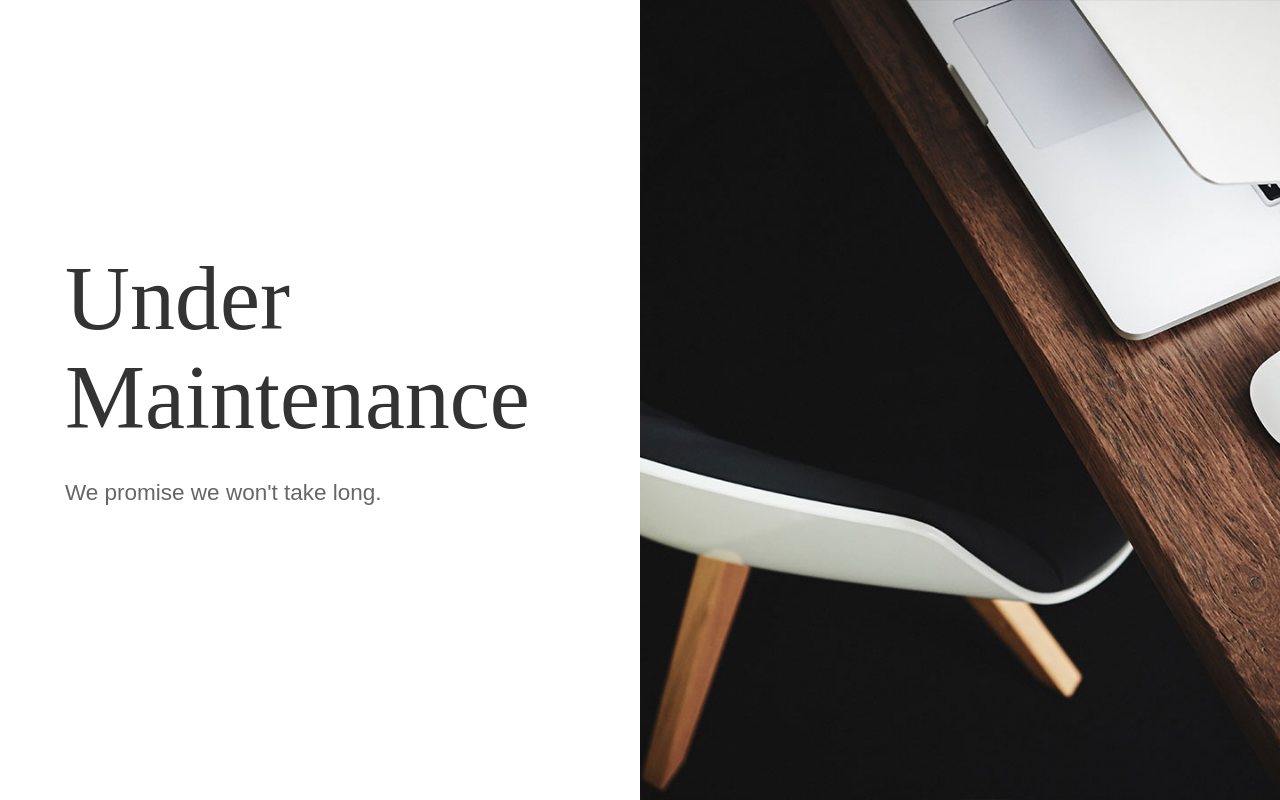
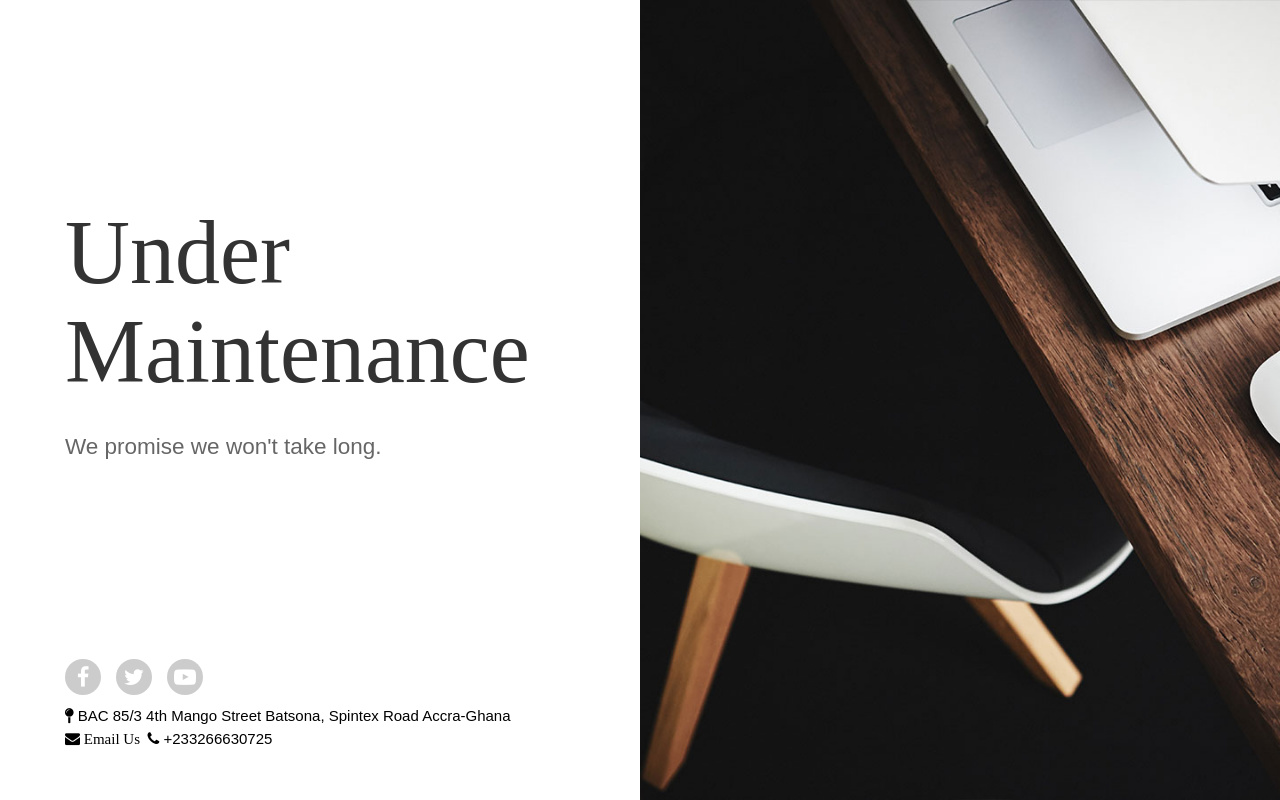
Before and after one commit to kamalsolutions/sgid, a plain HTML site: page index.html in a window 1280 px wide. Drawn offline with Linux system fonts and the light colour scheme; a web font is replaced by a local one.

Commit message:
added contact details to coming soon

```diff
--- a/index.html
+++ b/index.html
@@ -57,7 +57,7 @@
 			</div>
 
 			<div class="flex-w">
-		<!-- 		<a href="#" class="size3 flex-c-m how-social trans-04 m-r-15 m-b-10">
+				<a href="#" class="size3 flex-c-m how-social trans-04 m-r-15 m-b-10">
 					<i class="fa fa-facebook"></i>
 				</a>
 
@@ -67,7 +67,15 @@
 
 				<a href="#" class="size3 flex-c-m how-social trans-04 m-r-15 m-b-10">
 					<i class="fa fa-youtube-play"></i>
-				</a> -->
+				</a>
+        <a href="" style="color: black" >
+             <span class="fa fa-map-pin" style="color: black"></span>&nbsp;BAC 85/3
+                        4th Mango Street
+                        Batsona, Spintex Road
+                        Accra-Ghana
+        </a>
+        <a href="mailto:dasare86@gmail.com?subject=Business" class="md:ml-2" style="color: black"><span class="fa fa-envelope" style="color: black">&nbsp;Email Us </span></a>
+        <a href="tel:233266630725" class="md:ml-2 ml-2" style="color: black"><span class="fa fa-phone"></span>&nbsp;+233266630725</a>
 			</div>
 		</div>
 
```
